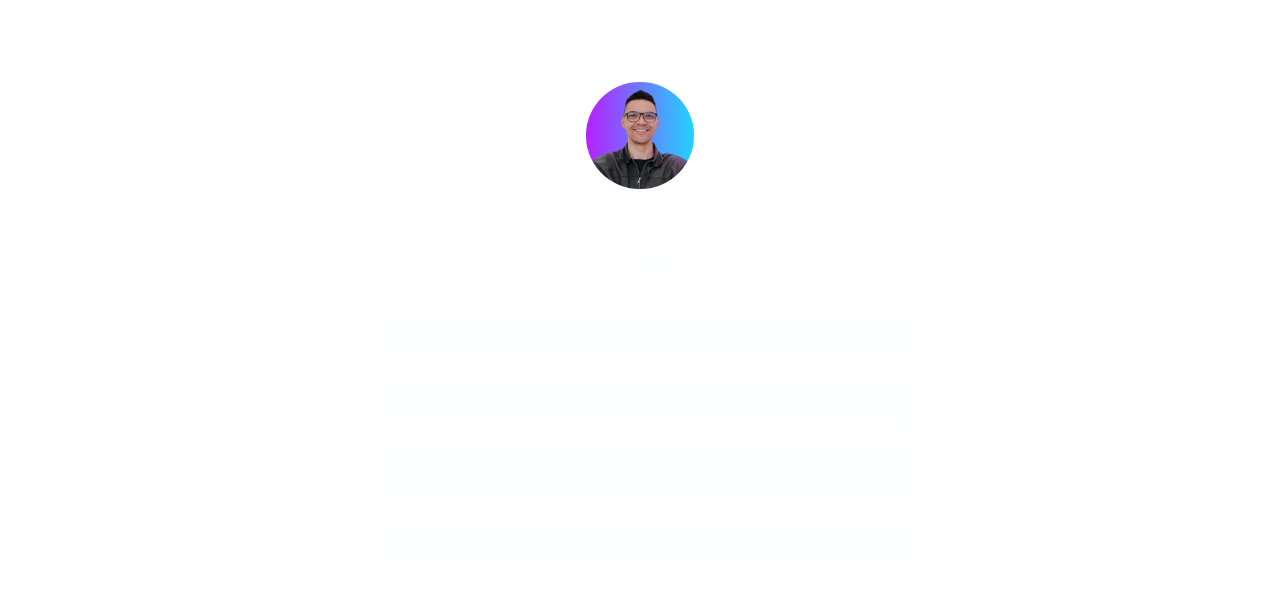
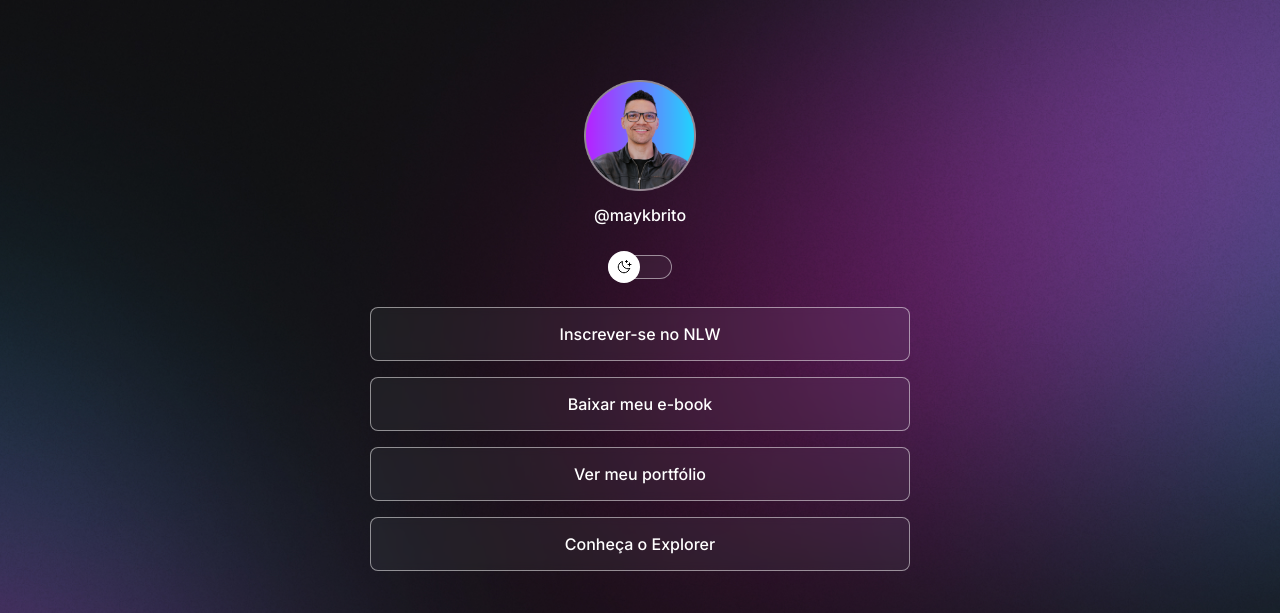
Before and after one commit to Thebestprimo/Devlinks, a plain HTML site: page index.html in a window 1280 px wide. Shown: the top 613 px of the page. Drawn offline with nearby package versions, Linux system fonts and the light colour scheme; the site is published under a folder, as on GitHub Pages, so addresses that start at the root find nothing.

Commit message:
Update style.css

```diff
--- a/style.css
+++ b/style.css
@@ -6,22 +6,22 @@
 
 :root {
   --text-color: white;
-  --bg-url: url(/imagens/bg-mobile.jpg);
+  --bg-url: url(./imagens/bg-mobile.jpg);
   --stroke-color: rgba(255, 255, 255, 0.5);
   --surface-color: rgba(225, 255, 255, 0.05);
   --surface-color-hover: rgba(0, 0, 0, 0.02);
   --highlight-color: rgba(255, 255, 255, 0.2);
-  --switch-bg-url: url(/imagens/moon-stars.svg);
+  --switch-bg-url: url(./imagens/moon-stars.svg);
 }
 
 .light {
   --text-color: black;
-  --bg-url: url(/imagens/bg-mobile-light.jpg);
+  --bg-url: url(./imagens/bg-mobile-light.jpg);
   --stroke-color: rgba(0, 0, 0, 0.5);
   --surface-color: rgba(0, 0, 0, 0.05);
   --surface-color-hover: rgba(0, 0, 0, 0.02);
   --highlight-color: rgba(0, 0, 0, 0.1);
-  --switch-bg-url: url(/imagens/sun.svg);
+  --switch-bg-url: url(./imagens/sun.svg);
 }
 
 body {
@@ -150,10 +150,10 @@ footer {
 
 @media (min-width: 700px) {
   :root {
-    --bg-url: url(/imagens/bg-desktop.jpg);
+    --bg-url: url(./imagens/bg-desktop.jpg);
   }
   .light {
-    --bg-url: url(/imagens/bg-desktop-light.jpg);
+    --bg-url: url(./imagens/bg-desktop-light.jpg);
   }
 }
 
```
